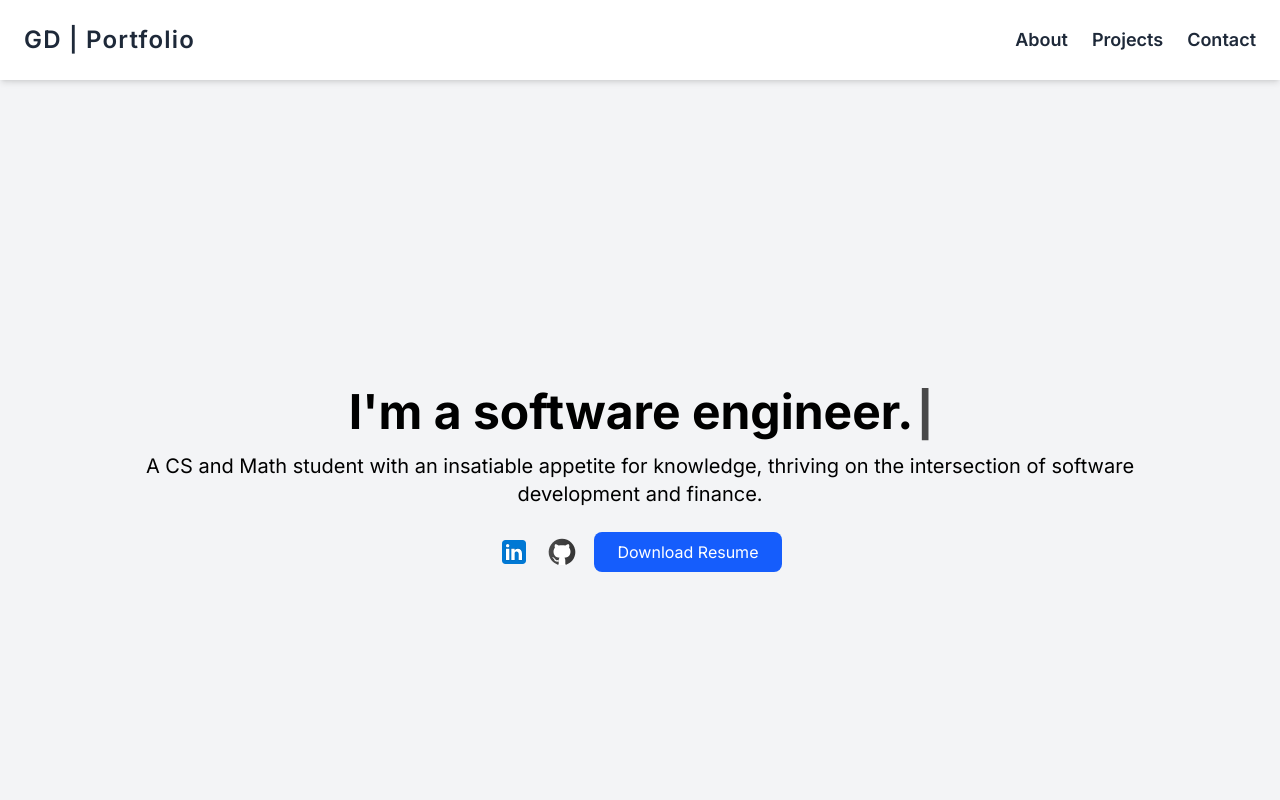
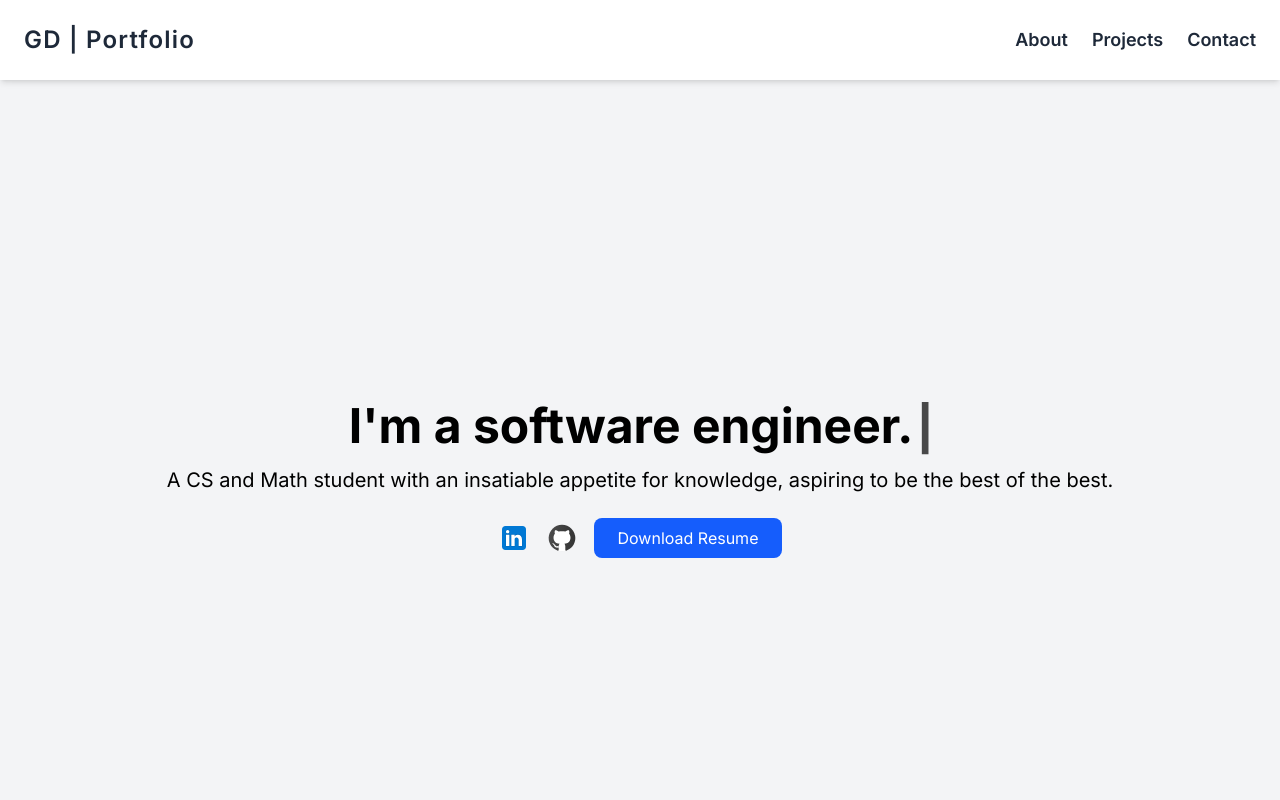
Before and after one commit to Juanald/portfolio, a Next.js app: page / in a window 1280 px wide. Shown: the top 800 px of the page. Built offline with nearby package versions, Linux system fonts and the light colour scheme.

Commit message:
changed header

```diff
--- a/src/app/components/Header.tsx
+++ b/src/app/components/Header.tsx
@@ -24,7 +24,7 @@ export default function Header() {
       </div>
       <p className="text-xl mb-6 max-w-5xl">
         A CS and Math student with an insatiable appetite for knowledge,
-        thriving on the intersection of software development and finance.
+        aspiring to be the best of the best.
       </p>
       <div className="flex justify-center items-center gap-4">
         <div className="flex gap-4 justify-center items-center">
```
